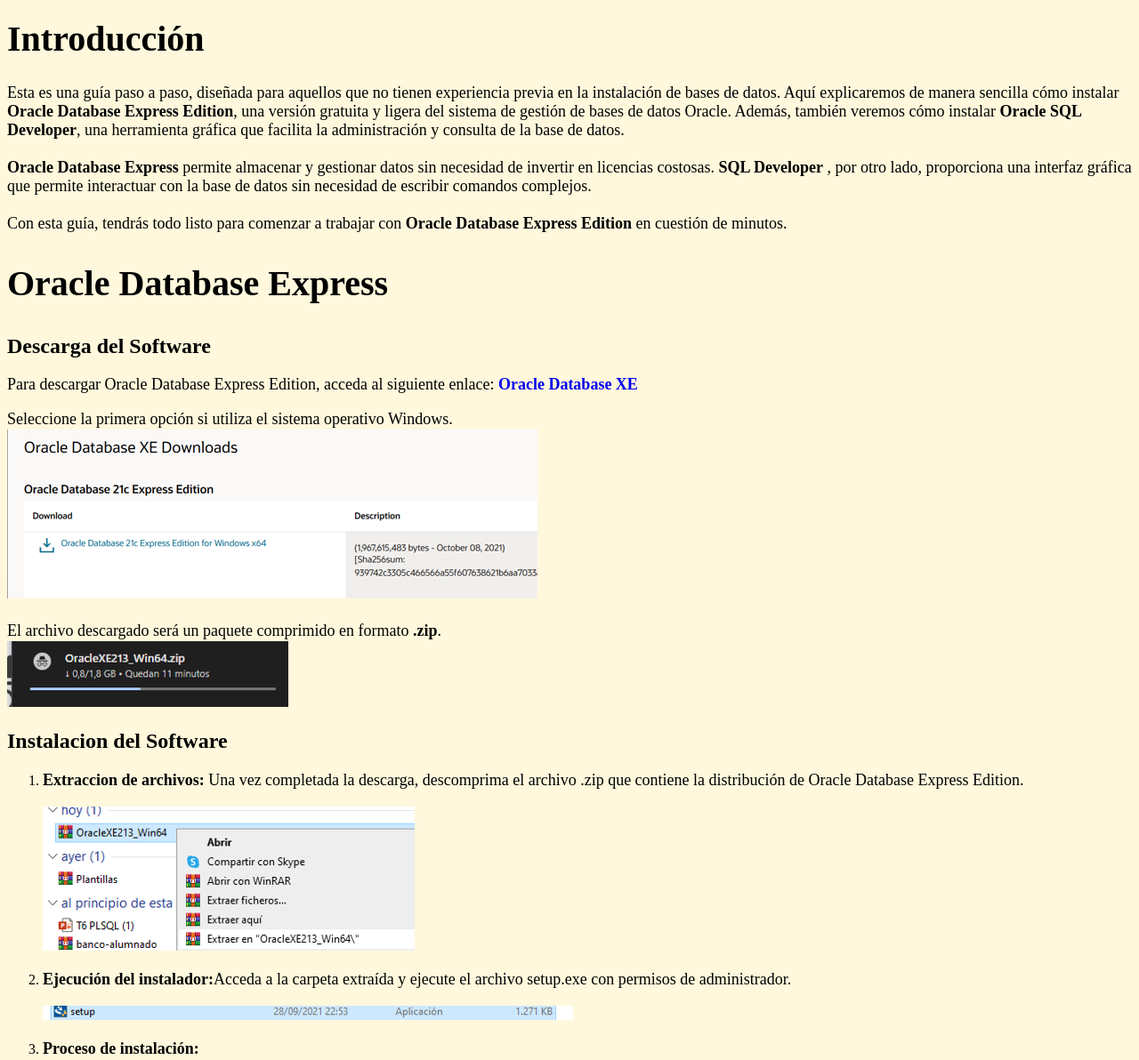
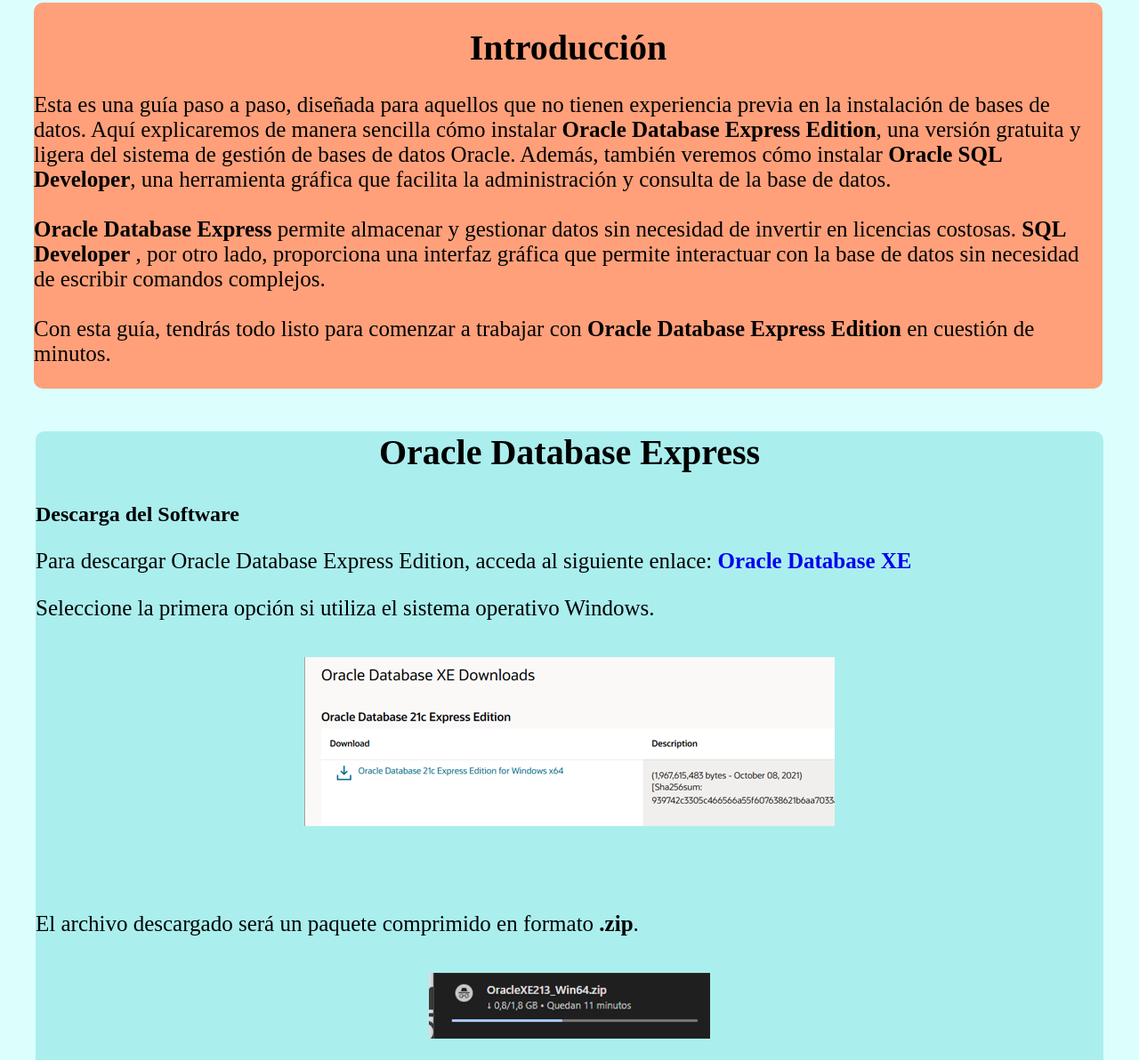
Before and after one commit to GOLDxurk/Manuales, a plain HTML site: page Manual de instalacion OracleBBDDExpress y SQL Developer/index.html in a window 1280 px wide. Shown: the part 568-1760 px from the top of the page at 89% size. Drawn offline with Linux system fonts and the light colour scheme.

Commit message:
Version con menu, sin manual prgrama proyecto

```diff
--- a/Manual de instalacion OracleBBDDExpress y SQL Developer/css/style index.css
+++ b/Manual de instalacion OracleBBDDExpress y SQL Developer/css/style index.css
@@ -1,12 +1,13 @@
 body {
-    background-color: cornsilk
+    background-color: rgb(220, 255, 253)
 }
 
 .header {
     color: brown;
-    background-color: gray;
+    background-color: black;
     text-align: center;
     border-radius: 20px;
+    margin: 0px ;
 
 }
 
@@ -31,7 +32,6 @@ body {
     border-radius: 10px;
 
 }
-
 #titleimg {
     display: block;
     margin-top: 50px;
@@ -39,13 +39,47 @@ body {
     margin-right: auto;
     height: 350px;
 }
+img {
+    display: block;
+    margin: 40px auto;
+    max-width: 100%;
+    height: auto;
+}
+
+.caja_introdcuccion{
+    display: inline-block;
+    background-color:lightsalmon;
+    border-radius: 10px;
+    margin: 15px 30px;
+    width: 95%;
+}
+.caja_guia{
+    display: block;
+    background-color: rgb(171, 238, 238);
+    border-radius: 10px;
+    margin: 0 auto;
+    max-width: 1200px;
+    width: 95%;
+}
+.caja_guia2{
+    display: block;
+    background-color: rgb(238, 207, 171);
+    border-radius: 10px;
+    margin: 0 auto;
+    max-width: 1200px;
+    width: 95%;
+}
 h1{
+    text-align: center;
     font-size: 40px;
 }
 
 p {
     display: block;
-    font-size: 18px;
+    font-size: 25px;
+}
+li{
+    font-size: 25px;
 }
 a{
     text-decoration: none;
--- a/Manual de instalacion OracleBBDDExpress y SQL Developer/index.html
+++ b/Manual de instalacion OracleBBDDExpress y SQL Developer/index.html
@@ -16,6 +16,7 @@
         <a id="hexenhammer" href="#osqld"><strong>Oracle SQL Developer</strong></a>
   </div>
   <img id="titleimg" src="imagenes/OracleBBDDExpress + Oracle SQL Developer.png" height="200" />
+  <div class="caja_introdcuccion">
   <h1>Introducción</h1>
   <p>Esta es una guía paso a paso, diseñada para aquellos que no tienen experiencia previa en la instalación de bases de
     datos. Aquí explicaremos de manera sencilla cómo instalar <strong>Oracle Database Express Edition</strong>, una
@@ -30,6 +31,8 @@
     Con esta guía, tendrás todo listo para comenzar a trabajar con <strong>Oracle Database Express Edition</strong> en
     cuestión de minutos.
   </p>
+  </div>
+  <div class="caja_guia">
   <section id="ode">
     <h1>Oracle Database Express</h1>
   </section>
@@ -101,6 +104,8 @@
     exitosa, el sistema estará operativo.
   </p> <br>
   <img src="imagenes/Imagen14.png" alt="Imagen14">
+</div>
+<div class="caja_guia2">
   <section id="osqld">
     <h1>Instalación de SQL Developer</h1>
   </section>
@@ -149,6 +154,7 @@
   </ol>
   <p>Con esto, la instalación y configuración de <strong>Oracle Database Express Edition</strong> y <strong>SQL
       Developer</strong> estará completa y lista para su uso.</p>
+    </div>
   <h2 class="footer">By Adrián Acevedo Reinoso</h2>
 </body>
 
--- /dev/null
+++ b/css/css.css
@@ -0,0 +1,53 @@
+
+body {
+    background-color: rgb(220, 255, 253);
+    font-family: Arial, sans-serif;
+    margin: 0;
+    padding: 0;
+}
+
+
+header h1 {
+    color: brown;
+    background-color: rgb(62, 209, 209);
+    text-align: center;
+    border-radius: 20px;
+    margin: 0;
+    padding: 20px;
+    font-size: 40px;
+}
+
+
+a {
+    text-decoration: none;
+    color: white;
+    background-color: gray;
+    padding: 15px 25px;
+    display: inline-block;
+    border-radius: 10px;
+    transition: background-color 0.3s ease;
+}
+
+a:hover {
+    background-color: #555;
+}
+
+
+ul {
+    list-style-type: none;
+    padding: 0;
+    text-align: center;
+    margin: 30px auto;
+}
+
+li {
+    font-size: 25px;
+    margin: 10px 0;
+}
+
+
+.contenedor {
+    max-width: 1000px;
+    margin: 0 auto;
+    padding: 20px;
+}
```
Also changed, not shown: Menu principal.html (added, +30 -0 lines), Manual de uso del programa/imagenes/imagen 1.png (added), Manual de uso del programa/imagenes/imagen 2.png (added), Manual de uso del programa/imagenes/imagen 3.png (added), Manual de uso del programa/imagenes/imagen 4.png (added), Manual de uso del programa/imagenes/imagen 5.png (added), Manual de uso del programa/imagenes/imagen 6.png (added), Manual de uso del programa/imagenes/imagen 7.png (added), Manual de uso del programa/imagenes/imagen 8.png (added), Manual de uso del programa/imagenes/imagen 9.png (added), Manual de uso del programa/index.html (added).
